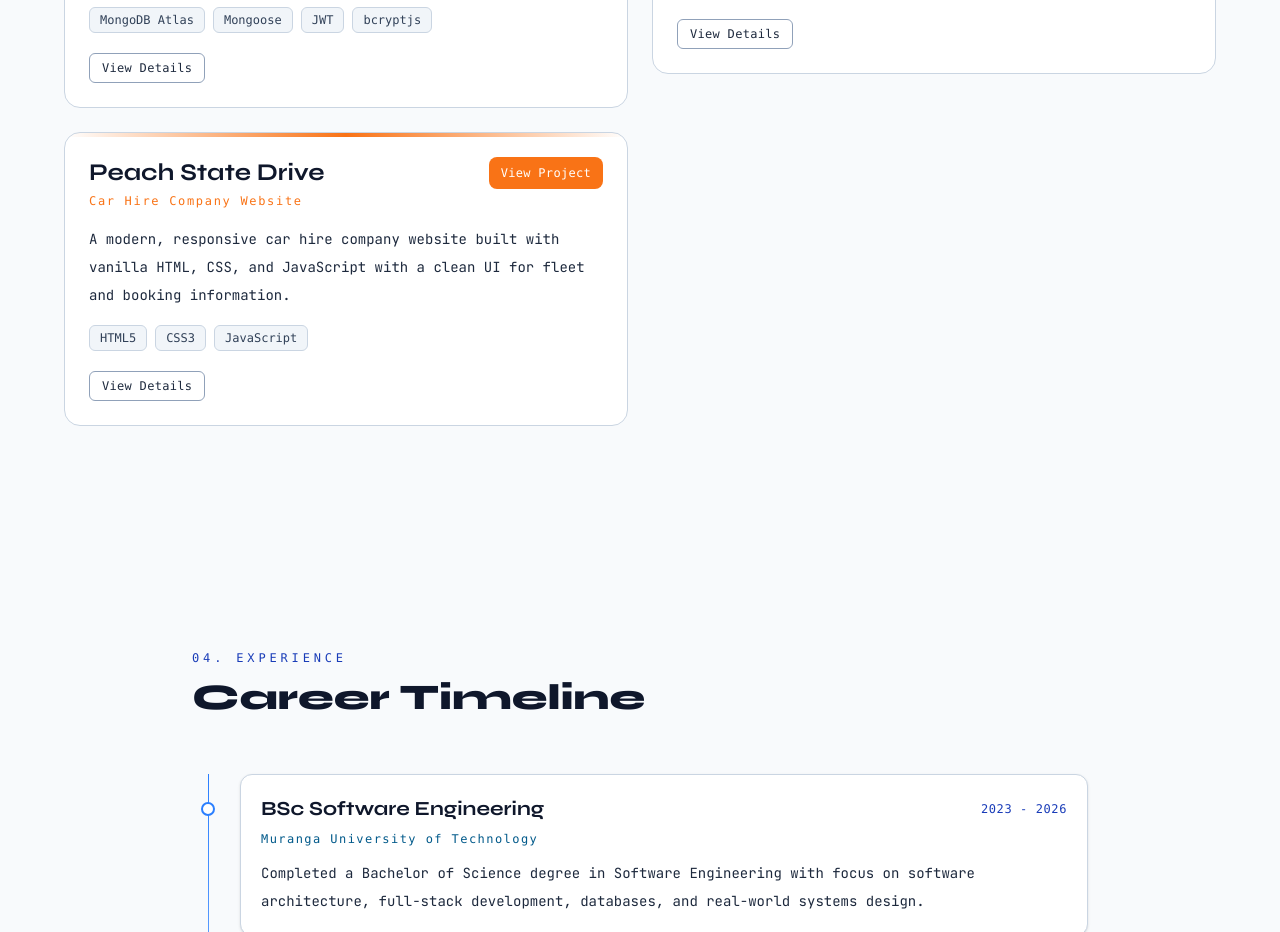
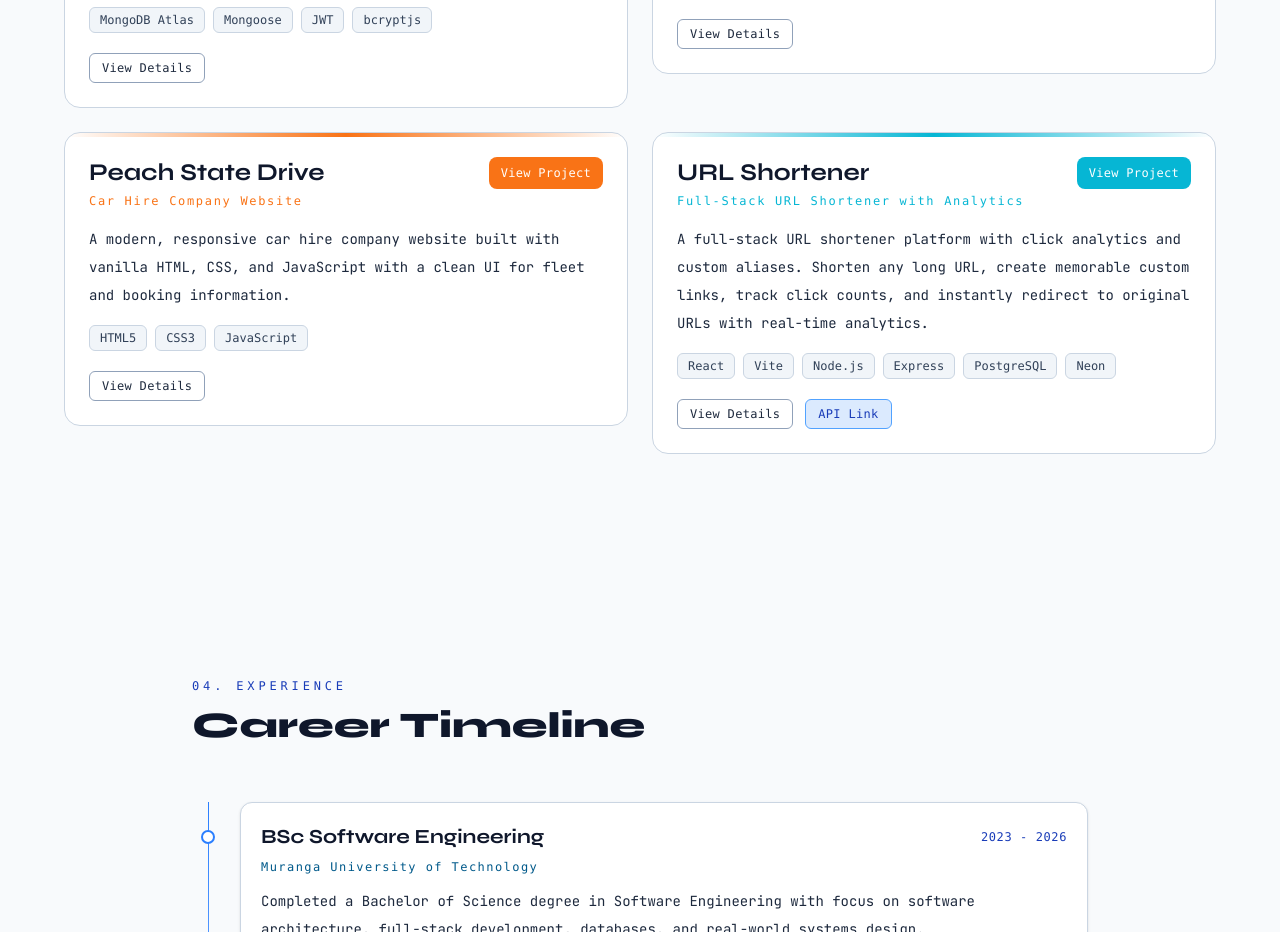
Before and after one commit to Kabzjose/joseph, a React (Vite) app: page / in a window 1280 px wide. Shown: the part 2960-3892 px from the top of the page. Built offline with nearby package versions, Linux system fonts and the light colour scheme.

Commit message:
added url project

```diff
--- a/src/data/portfolioData.js
+++ b/src/data/portfolioData.js
@@ -61,6 +61,17 @@ export const PROJECTS = [
     features: ["Responsive Design", "Fleet Showcase", "Clean UI", "Vanilla JS"],
     color: "#f97316",
   },
+  {
+    title: "URL Shortener",
+    tagline: "Full-Stack URL Shortener with Analytics",
+    description:
+      "A full-stack URL shortener platform with click analytics and custom aliases. Shorten any long URL, create memorable custom links, track click counts, and instantly redirect to original URLs with real-time analytics.",
+    tech: ["React", "Vite", "Node.js", "Express", "PostgreSQL", "Neon"],
+    live: "https://url-shortener-ruddy-tau.vercel.app",
+    api: "https://url-shortener-kxak.onrender.com",
+    features: ["Shorten URLs", "Custom Aliases", "Click Analytics", "Delete Links", "Instant Redirects"],
+    color: "#06b6d4",
+  },
 ];
 
 export const EXPERIENCE = [
```
